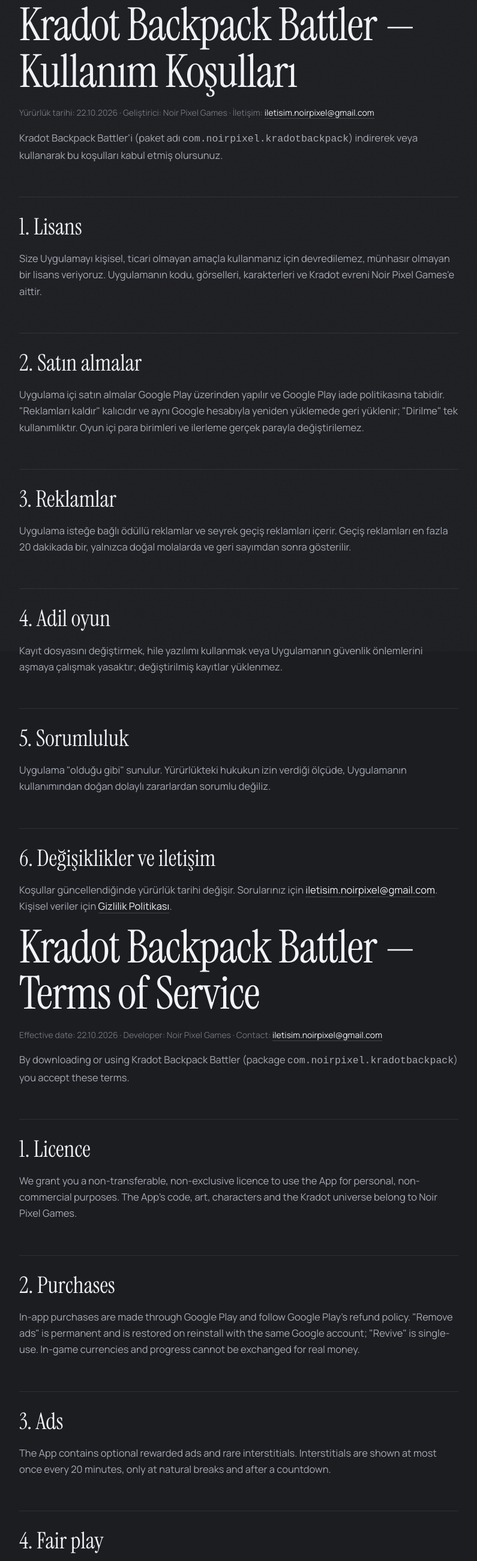
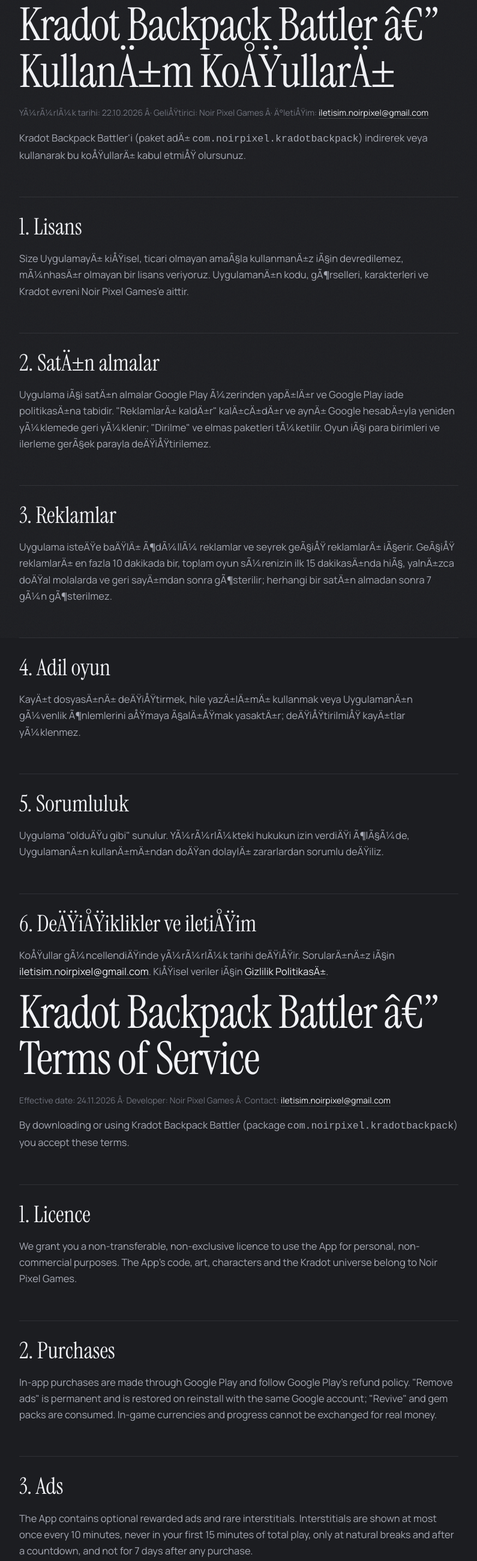
Before and after one commit to NoirPixelGames/NoirPixelGames.github.io, a plain HTML site: page pixel-kradot-backpack/terms-of-service.html in a window 1280 px wide. Shown: the part 141-2744 px from the top of the page at 60% size, without its empty margins (242-1037 px from the left). Drawn offline with Linux system fonts and the light colour scheme.

Commit message:
Kradot Backpack 0.3.0: gizlilik/sartlar/silme sayfalari sunucu, Play Integrity, elmas paketleri ve yeni reklam kurali (10 dk, ilk 15 dk yok, alimdan sonra 7 gun yok) ile guncellendi
Co-Authored-By: Claude Opus 5.5 <noreply@anthropic.com>

```diff
--- a/pixel-kradot-backpack/terms-of-service.html
+++ b/pixel-kradot-backpack/terms-of-service.html
@@ -3,7 +3,7 @@
 <head>
 <meta charset="utf-8">
 <meta name="viewport" content="width=device-width, initial-scale=1">
-<title>Kradot Backpack Battler — Kullanım Koşulları / Terms of Service</title>
+<title>Kradot Backpack Battler â€” KullanÄ±m KoÅŸullarÄ± / Terms of Service</title>
 
 <link rel="preconnect" href="https://fonts.googleapis.com"><link rel="preconnect" href="https://fonts.gstatic.com" crossorigin>
 <link href="https://fonts.googleapis.com/css2?family=Instrument+Serif:ital@0;1&family=Manrope:wght@400;500;600;700&family=Montserrat:wght@600&display=swap" rel="stylesheet">
@@ -12,7 +12,7 @@
 <meta property="og:type" content="website">
 <meta property="og:site_name" content="Noir Pixel Games">
 <meta property="og:url" content="https://noirpixelgames.github.io/pixel-kradot-backpack/terms-of-service.html">
-<meta property="og:title" content="Kradot Backpack Battler — Kullanım Koşulları / Terms of Service">
+<meta property="og:title" content="Kradot Backpack Battler â€” KullanÄ±m KoÅŸullarÄ± / Terms of Service">
 <meta property="og:description" content="Noir Pixel Games">
 <meta property="og:image" content="https://noirpixelgames.github.io/assets/backpack/feature.webp">
 <meta name="twitter:card" content="summary_large_image">
@@ -22,32 +22,32 @@
 <body data-page="legal">
 <main class="doc-page"><div class="wrap doc">
 
-<h1>Kradot Backpack Battler — Kullanım Koşulları</h1>
-<p class="meta">Yürürlük tarihi: 22.10.2026 · Geliştirici: Noir Pixel Games · İletişim: <a href="mailto:iletisim.noirpixel@gmail.com">iletisim.noirpixel@gmail.com</a></p>
-<p>Kradot Backpack Battler'i (paket adı <code>com.noirpixel.kradotbackpack</code>) indirerek veya kullanarak bu koşulları kabul etmiş olursunuz.</p>
+<h1>Kradot Backpack Battler â€” KullanÄ±m KoÅŸullarÄ±</h1>
+<p class="meta">YÃ¼rÃ¼rlÃ¼k tarihi: 22.10.2026 Â· GeliÅŸtirici: Noir Pixel Games Â· Ä°letiÅŸim: <a href="mailto:iletisim.noirpixel@gmail.com">iletisim.noirpixel@gmail.com</a></p>
+<p>Kradot Backpack Battler'i (paket adÄ± <code>com.noirpixel.kradotbackpack</code>) indirerek veya kullanarak bu koÅŸullarÄ± kabul etmiÅŸ olursunuz.</p>
 <h2>1. Lisans</h2>
-<p>Size Uygulamayı kişisel, ticari olmayan amaçla kullanmanız için devredilemez, münhasır olmayan bir lisans veriyoruz. Uygulamanın kodu, görselleri, karakterleri ve Kradot evreni Noir Pixel Games'e aittir.</p>
-<h2>2. Satın almalar</h2>
-<p>Uygulama içi satın almalar Google Play üzerinden yapılır ve Google Play iade politikasına tabidir. "Reklamları kaldır" kalıcıdır ve aynı Google hesabıyla yeniden yüklemede geri yüklenir; "Dirilme" tek kullanımlıktır. Oyun içi para birimleri ve ilerleme gerçek parayla değiştirilemez.</p>
+<p>Size UygulamayÄ± kiÅŸisel, ticari olmayan amaÃ§la kullanmanÄ±z iÃ§in devredilemez, mÃ¼nhasÄ±r olmayan bir lisans veriyoruz. UygulamanÄ±n kodu, gÃ¶rselleri, karakterleri ve Kradot evreni Noir Pixel Games'e aittir.</p>
+<h2>2. SatÄ±n almalar</h2>
+<p>Uygulama iÃ§i satÄ±n almalar Google Play Ã¼zerinden yapÄ±lÄ±r ve Google Play iade politikasÄ±na tabidir. "ReklamlarÄ± kaldÄ±r" kalÄ±cÄ±dÄ±r ve aynÄ± Google hesabÄ±yla yeniden yÃ¼klemede geri yÃ¼klenir; "Dirilme" ve elmas paketleri tÃ¼ketilir. Oyun iÃ§i para birimleri ve ilerleme gerÃ§ek parayla deÄŸiÅŸtirilemez.</p>
 <h2>3. Reklamlar</h2>
-<p>Uygulama isteğe bağlı ödüllü reklamlar ve seyrek geçiş reklamları içerir. Geçiş reklamları en fazla 20 dakikada bir, yalnızca doğal molalarda ve geri sayımdan sonra gösterilir.</p>
+<p>Uygulama isteÄŸe baÄŸlÄ± Ã¶dÃ¼llÃ¼ reklamlar ve seyrek geÃ§iÅŸ reklamlarÄ± iÃ§erir. GeÃ§iÅŸ reklamlarÄ± en fazla 10 dakikada bir, toplam oyun sÃ¼renizin ilk 15 dakikasÄ±nda hiÃ§, yalnÄ±zca doÄŸal molalarda ve geri sayÄ±mdan sonra gÃ¶sterilir; herhangi bir satÄ±n almadan sonra 7 gÃ¼n gÃ¶sterilmez.</p>
 <h2>4. Adil oyun</h2>
-<p>Kayıt dosyasını değiştirmek, hile yazılımı kullanmak veya Uygulamanın güvenlik önlemlerini aşmaya çalışmak yasaktır; değiştirilmiş kayıtlar yüklenmez.</p>
+<p>KayÄ±t dosyasÄ±nÄ± deÄŸiÅŸtirmek, hile yazÄ±lÄ±mÄ± kullanmak veya UygulamanÄ±n gÃ¼venlik Ã¶nlemlerini aÅŸmaya Ã§alÄ±ÅŸmak yasaktÄ±r; deÄŸiÅŸtirilmiÅŸ kayÄ±tlar yÃ¼klenmez.</p>
 <h2>5. Sorumluluk</h2>
-<p>Uygulama "olduğu gibi" sunulur. Yürürlükteki hukukun izin verdiği ölçüde, Uygulamanın kullanımından doğan dolaylı zararlardan sorumlu değiliz.</p>
-<h2>6. Değişiklikler ve iletişim</h2>
-<p>Koşullar güncellendiğinde yürürlük tarihi değişir. Sorularınız için <a href="mailto:iletisim.noirpixel@gmail.com">iletisim.noirpixel@gmail.com</a>. Kişisel veriler için <a href="privacy-policy.html">Gizlilik Politikası</a>.</p>
+<p>Uygulama "olduÄŸu gibi" sunulur. YÃ¼rÃ¼rlÃ¼kteki hukukun izin verdiÄŸi Ã¶lÃ§Ã¼de, UygulamanÄ±n kullanÄ±mÄ±ndan doÄŸan dolaylÄ± zararlardan sorumlu deÄŸiliz.</p>
+<h2>6. DeÄŸiÅŸiklikler ve iletiÅŸim</h2>
+<p>KoÅŸullar gÃ¼ncellendiÄŸinde yÃ¼rÃ¼rlÃ¼k tarihi deÄŸiÅŸir. SorularÄ±nÄ±z iÃ§in <a href="mailto:iletisim.noirpixel@gmail.com">iletisim.noirpixel@gmail.com</a>. KiÅŸisel veriler iÃ§in <a href="privacy-policy.html">Gizlilik PolitikasÄ±</a>.</p>
 
 <div class="lang">
-<h1>Kradot Backpack Battler — Terms of Service</h1>
-<p class="meta">Effective date: 22.10.2026 · Developer: Noir Pixel Games · Contact: <a href="mailto:iletisim.noirpixel@gmail.com">iletisim.noirpixel@gmail.com</a></p>
+<h1>Kradot Backpack Battler â€” Terms of Service</h1>
+<p class="meta">Effective date: 24.11.2026 Â· Developer: Noir Pixel Games Â· Contact: <a href="mailto:iletisim.noirpixel@gmail.com">iletisim.noirpixel@gmail.com</a></p>
 <p>By downloading or using Kradot Backpack Battler (package <code>com.noirpixel.kradotbackpack</code>) you accept these terms.</p>
 <h2>1. Licence</h2>
 <p>We grant you a non-transferable, non-exclusive licence to use the App for personal, non-commercial purposes. The App's code, art, characters and the Kradot universe belong to Noir Pixel Games.</p>
 <h2>2. Purchases</h2>
-<p>In-app purchases are made through Google Play and follow Google Play's refund policy. "Remove ads" is permanent and is restored on reinstall with the same Google account; "Revive" is single-use. In-game currencies and progress cannot be exchanged for real money.</p>
+<p>In-app purchases are made through Google Play and follow Google Play's refund policy. "Remove ads" is permanent and is restored on reinstall with the same Google account; "Revive" and gem packs are consumed. In-game currencies and progress cannot be exchanged for real money.</p>
 <h2>3. Ads</h2>
-<p>The App contains optional rewarded ads and rare interstitials. Interstitials are shown at most once every 20 minutes, only at natural breaks and after a countdown.</p>
+<p>The App contains optional rewarded ads and rare interstitials. Interstitials are shown at most once every 10 minutes, never in your first 15 minutes of total play, only at natural breaks and after a countdown, and not for 7 days after any purchase.</p>
 <h2>4. Fair play</h2>
 <p>Editing the save file, using cheat software or trying to get around the App's safeguards is not allowed; edited saves are not loaded.</p>
 <h2>5. Liability</h2>
```
Also changed, not shown: pixel-kradot-backpack/delete-data.html (+6 -4 lines), pixel-kradot-backpack/privacy-policy.html (+20 -16 lines).
